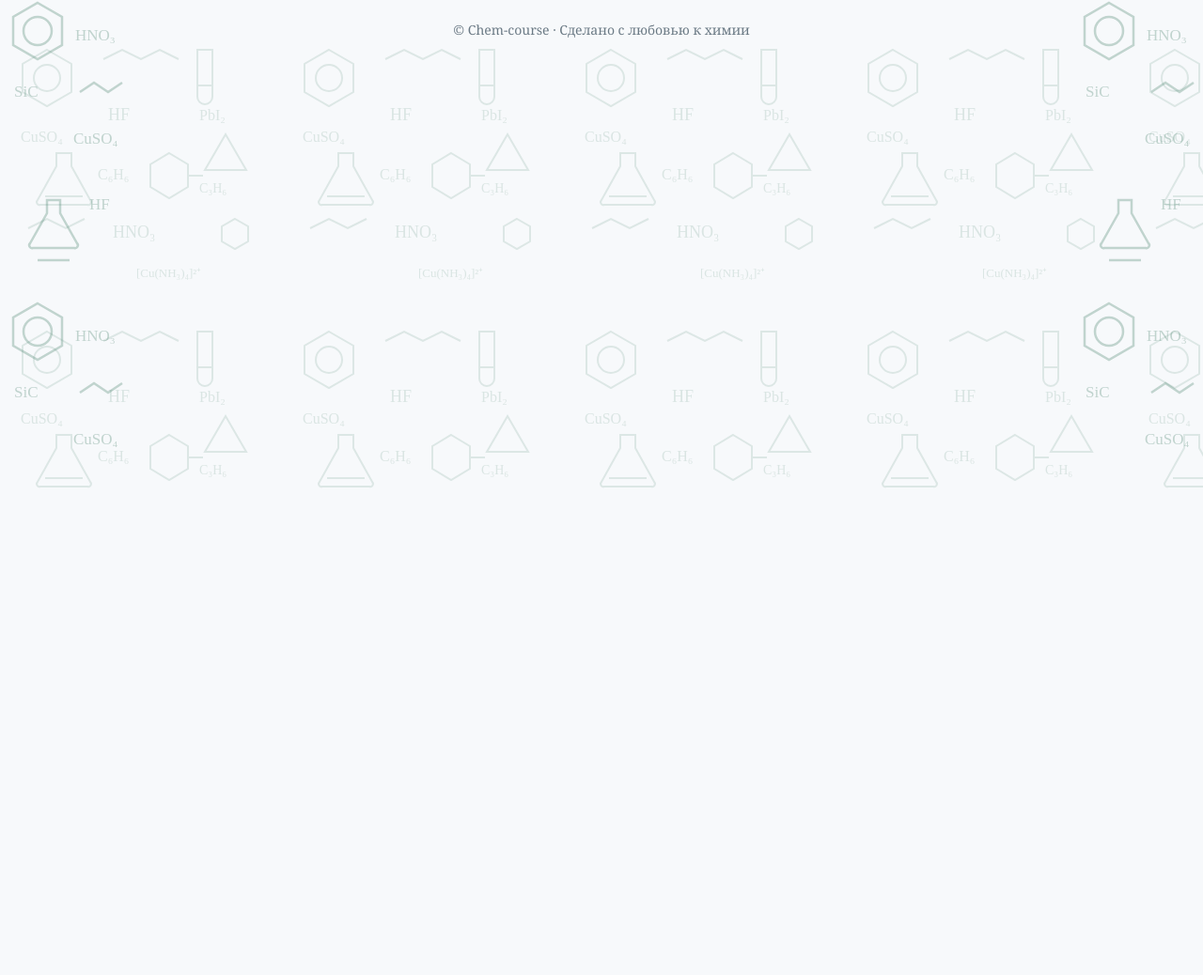
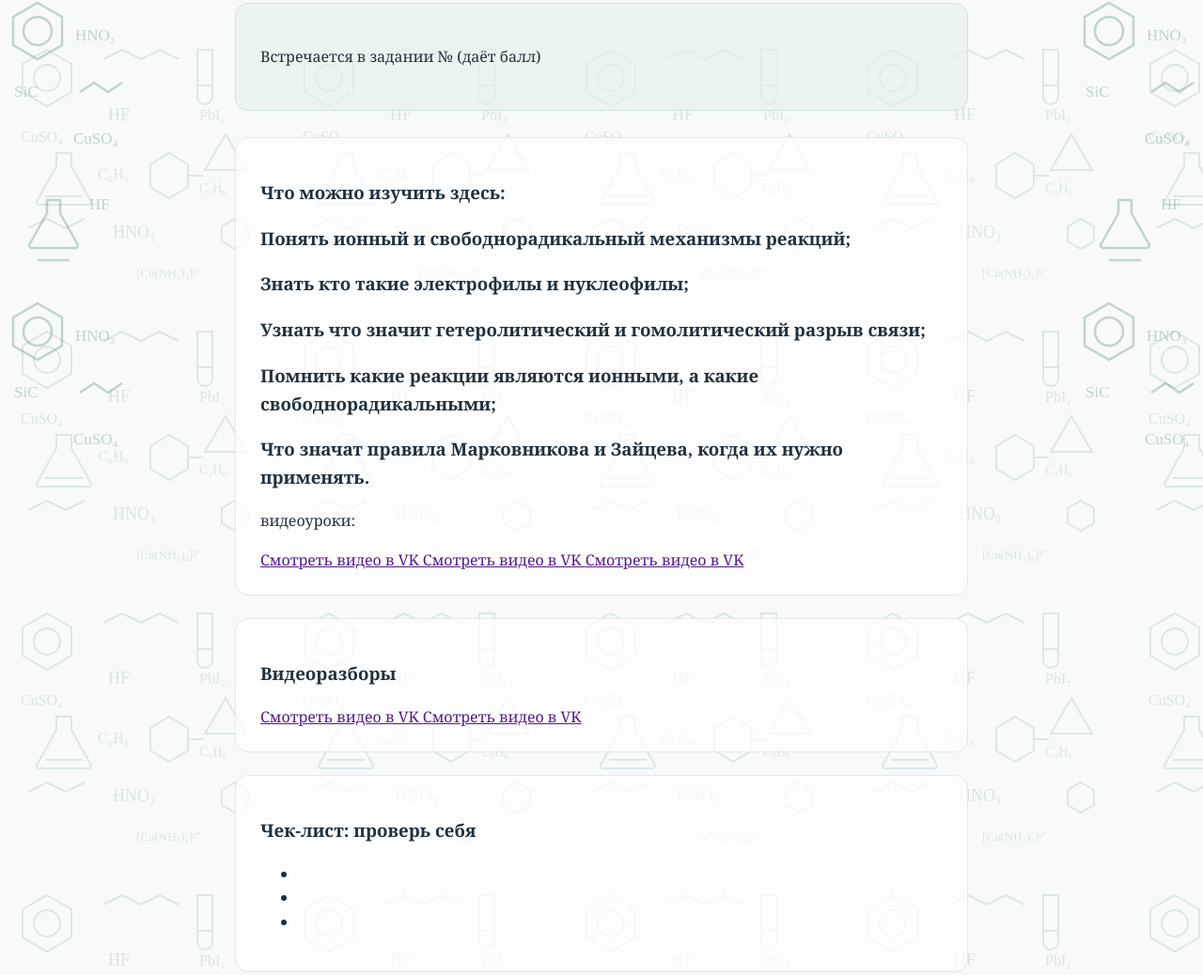
Before and after one commit to Shio-Wp993/chemcourse, a plain HTML site: page tema304.html in a window 1280 px wide. Shown: the part 277-1315 px from the top of the page at 94% size. Before the commit the page ends 800 px from the top, so only its background shows below. Drawn offline with Linux system fonts and the light colour scheme.

Commit message:
Update tema304.html

```diff
--- a/tema304.html
+++ b/tema304.html
@@ -18,6 +18,50 @@
   <h2>1.4 Свободнорадикальный и ионный механизмы реакции. Понятие о нуклеофиле и электрофиле. Правило Марковникова. Правило Зайцева</h2>
 </section>
 
+<!-- Первый экран -->
+<section class="hero">
+  <p>Встречается в задании № (даёт балл)</p>
+</section>
+
+<!-- Блоки по порядку -->
+<section class="block">
+  <h3>Что можно изучить здесь:</h3>
+<h3>Понять ионный и свободнорадикальный механизмы реакций;</h3>
+<h3>Знать кто такие электрофилы и нуклеофилы;</h3>
+<h3>Узнать что значит гетеролитический и гомолитический разрыв связи;</h3>
+<h3>Помнить какие реакции являются ионными, а какие свободнорадикальными;</h3>
+<h3>Что значат правила Марковникова и Зайцева, когда их нужно применять.</h3>
+  <p>видеоуроки:</p>
+  <a href="">
+  Смотреть видео в VK
+  </a>
+  <a href="">
+  Смотреть видео в VK
+  </a>
+  <a href="">
+  Смотреть видео в VK
+  </a>
+</section>
+
+<section class="block">
+  <h3>Видеоразборы</h3>
+  <a href="">
+  Смотреть видео в VK
+  </a>
+  <a href="">
+  Смотреть видео в VK
+  </a>
+</section>
+
+<section class="block">
+  <h3>Чек-лист: проверь себя</h3>
+  <ul>
+    <li></li>
+    <li></li>
+    <li></li>
+  </ul>
+</section>
+
   <footer>
   © Chem-course · Сделано с любовью к химии
 </footer>
```
